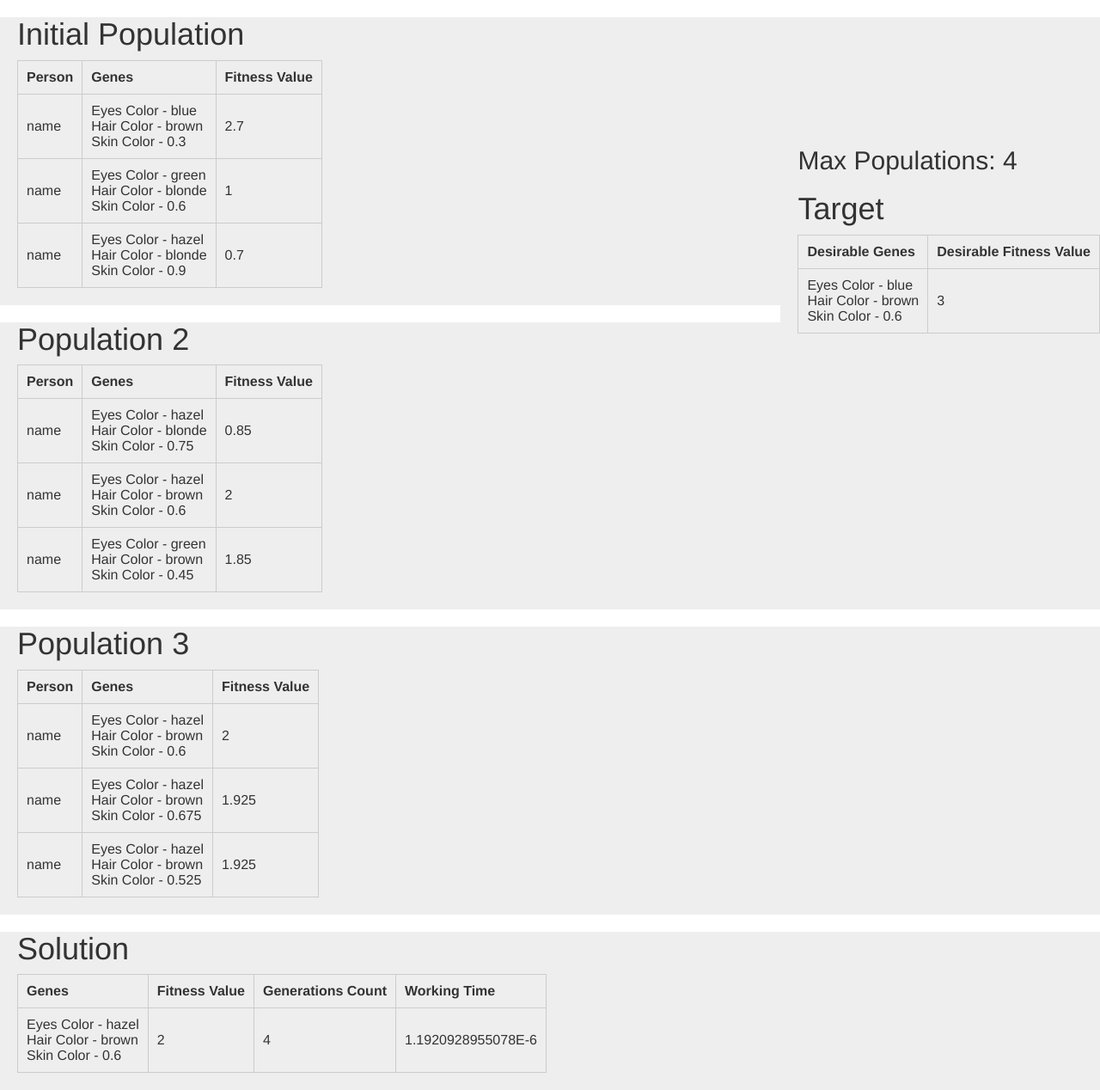
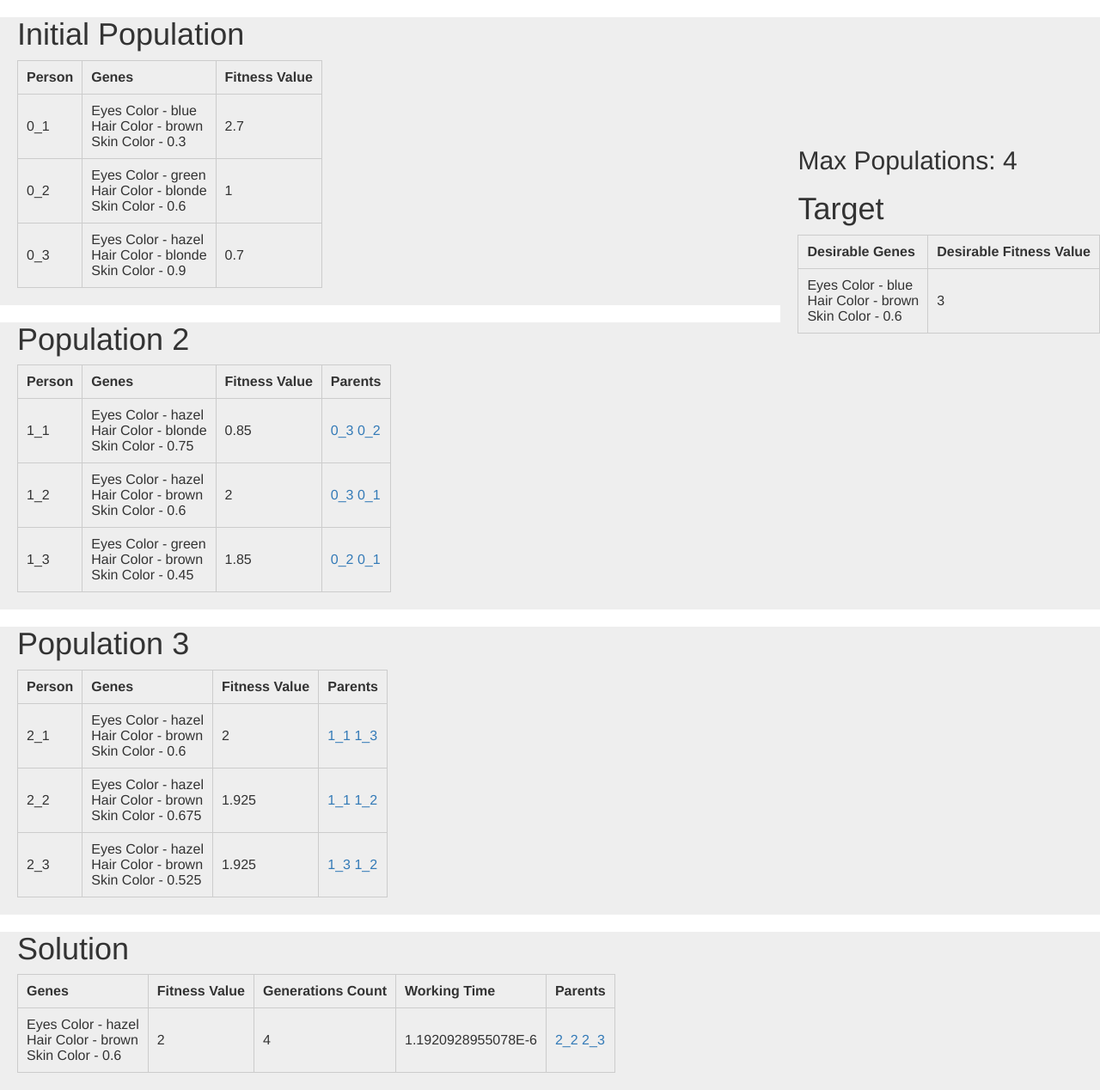
Before and after one commit to ivelinahristova/Genetics, a PHP site: page / in a window 1280 px wide. Shown: the whole page at 86% size. Run offline with PHP 8.4, Linux system fonts and the light colour scheme.

Commit message:
save parents' ids

```diff
--- a/algorithm.php
+++ b/algorithm.php
@@ -10,8 +10,9 @@ class Algorithm
      * @param $target Person
      * @return Population
      */
-    public static function evolve($population, $target)
+    public static function evolve($population, $target, $depth)
     {
+        $id = 1;
         $newPopulation = new Population();
         if(self::$ELITISM) {
             $newPopulation->addPerson($population->getFittest($target));
@@ -24,6 +25,8 @@ class Algorithm
         for($i=0; $i<count($pool) - 1; $i++) {
             for($j=$i+1; $j<count($pool); $j++) {
                 $child = Algorithm::crossover($pool[$i], $pool[$j]);
+                $child->setId($depth.'_'.$id);
+                $id++;
 //                var_dump('CHILD');
 //                var_dump($child);
                 $newPopulation->addPerson($child);
@@ -66,6 +69,7 @@ class Algorithm
         $child->setEyesColor(Algorithm::getDominant($person1->getEyesColor(), $person2->getEyesColor()));
         $child->setHairColor(Algorithm::getDominant($person1->getHairColor(), $person2->getHairColor()));
         $child->setSkinColor(new SkinColor(floatval(($person1->getSkinColor()->getValue() + $person2->getSkinColor()->getValue()) / 2.0)));
+        $child->setParents([$person1->getId(), $person2->getId()]);
 
         return $child;
     }
--- a/index.php
+++ b/index.php
@@ -24,6 +24,9 @@ require_once('algorithm.php');
 $timeStart = microtime(true);
 $fitValue = 3; //Solution fit - target is found
 $stopOnLevel = 4; //Stop algorithm if target is not found in this generation level
+$personId = 1;
+$generationLevel = 0;
+
 
 $target = new Person();
 $target->setEyesColor(new EyesColor(EyesColor::MARK_BLUE));
@@ -34,22 +37,28 @@ $p1 = new Person();
 $p1->setEyesColor(new EyesColor(EyesColor::MARK_BLUE));
 $p1->setHairColor(new HairColor(HairColor::MARK_BROWN));
 $p1->setSkinColor(new SkinColor(0.3));
+$p1->setId($generationLevel.'_'.$personId);
+$personId++;
 
 $p2 = new Person();
 $p2->setSkinColor(new SkinColor(0.6));
 
 $p2->setEyesColor(new EyesColor(EyesColor::MARK_GREEN));
 $p2->setHairColor(new HairColor(HairColor::MARK_BLONDE));
+$p2->setId($generationLevel.'_'.$personId);
+$personId++;
 
 $p3 = new Person();
 $p3->setEyesColor(new EyesColor(EyesColor::MARK_HAZEL));
 $p3->setHairColor(new HairColor(HairColor::MARK_BLONDE));
 $p3->setSkinColor(new SkinColor(0.9));
+$p3->setId($generationLevel.'_'.$personId);
+$personId++;
 
 $population = new Population();
 $population->setPersons([$p1, $p2, $p3]);
 
-$generationLevel = 1;
+$generationLevel++;
 $solution = $population->getFittest($target);
 ?>
 
@@ -63,8 +72,8 @@ $solution = $population->getFittest($target);
         </tr>
         <?php foreach($population->getPersons() as $person): ?>
             <?php /** @var $person Person */ ?>
-            <tr>
-                <td>name</td>
+            <tr id="<?php echo $person->getId(); ?>">
+                <td><?php echo $person->getId(); ?></td>
                 <td>
                     <?php echo $person->htmlGenes(); ;
                     ?>
@@ -76,7 +85,7 @@ $solution = $population->getFittest($target);
 </section>
 
 <?php
-$population = Algorithm::evolve($population, $target);
+$population = Algorithm::evolve($population, $target, $generationLevel);
 $generationLevel++;
 $solution = $population->getFittest($target);
 ?>
@@ -89,22 +98,27 @@ $solution = $population->getFittest($target);
                 <th>Person</th>
                 <th>Genes</th>
                 <th>Fitness Value</th>
+                <th>Parents</th>
             </tr>
             <?php foreach($population->getPersons() as $person): ?>
                 <?php /** @var $person Person */ ?>
-                <tr>
-                    <td>name</td>
+                <tr id="<?php echo $person->getId(); ?>">
+                    <td><?php echo $person->getId(); ?></td>
                     <td>
                         <?php echo $person->htmlGenes(); ;
                         ?>
                     </td>
                     <td><?php echo $person->getFitness(); ?></td>
+                    <td>
+                        <a href="#<?php echo $person->getParents()[0]; ?>"><?php echo $person->getParents()[0]; ?></a>
+                        <a href="#<?php echo $person->getParents()[1]; ?>"><?php echo $person->getParents()[1]; ?></a>
+                    </td>
                 </tr>
             <?php endforeach; ?>
         </table>
     </section>
     <?php
-    $population = Algorithm::evolve($population, $target);
+    $population = Algorithm::evolve($population, $target, $generationLevel);
     $generationLevel++;
     $solution = $population->getFittest($target);
     ?>
@@ -139,6 +153,7 @@ $solution = $population->getFittest($target);
         <th>Fitness Value</th>
         <th>Generations Count</th>
         <th>Working Time</th>
+        <th>Parents</th>
     </tr>
     <tr>
         <td>
@@ -147,6 +162,9 @@ $solution = $population->getFittest($target);
         <td><?php echo $solution->getFitness(); ?></td>
         <td><?php echo $generationLevel; ?></td>
         <td><?php echo microtime(true) - $timeStart; ?></td>
+        <td>
+            <a href="#<?php echo $solution->getParents()[0]; ?>"><?php echo $solution->getParents()[0]; ?></a>
+            <a href="#<?php echo $solution->getParents()[1]; ?>"><?php echo $solution->getParents()[1]; ?></a>
     </tr>
 </table>
 </section>
--- a/person.php
+++ b/person.php
@@ -9,6 +9,8 @@ class Person
     protected $hairColor;
     protected $fitness;
     protected $skinColor; // Value [0.1, 1.0]
+    protected $parents;
+    protected $id;
 
     public function __construct()
     {
@@ -28,6 +30,22 @@ class Person
     public function setFitness($fitness)
     {
         $this->fitness = $fitness;
+    }
+
+    /**
+     * @return mixed
+     */
+    public function getId()
+    {
+        return $this->id;
+    }
+
+    /**
+     * @param mixed $id
+     */
+    public function setId($id)
+    {
+        $this->id = $id;
     }
 
     /**
@@ -80,6 +98,22 @@ class Person
     }
 
     /**
+     * @return array
+     */
+    public function getParents()
+    {
+        return $this->parents;
+    }
+
+    /**
+     * @param array $parents
+     */
+    public function setParents($parents)
+    {
+        $this->parents = $parents;
+    }
+
+    /**
      * The more the fitness rate is, the better
      * @param $target Person
      * @return int
```
